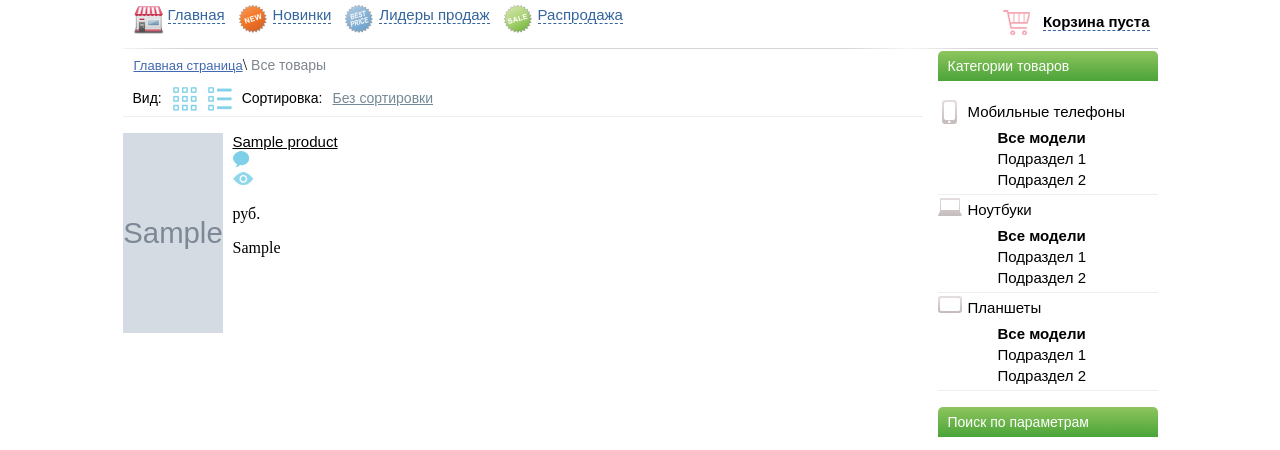
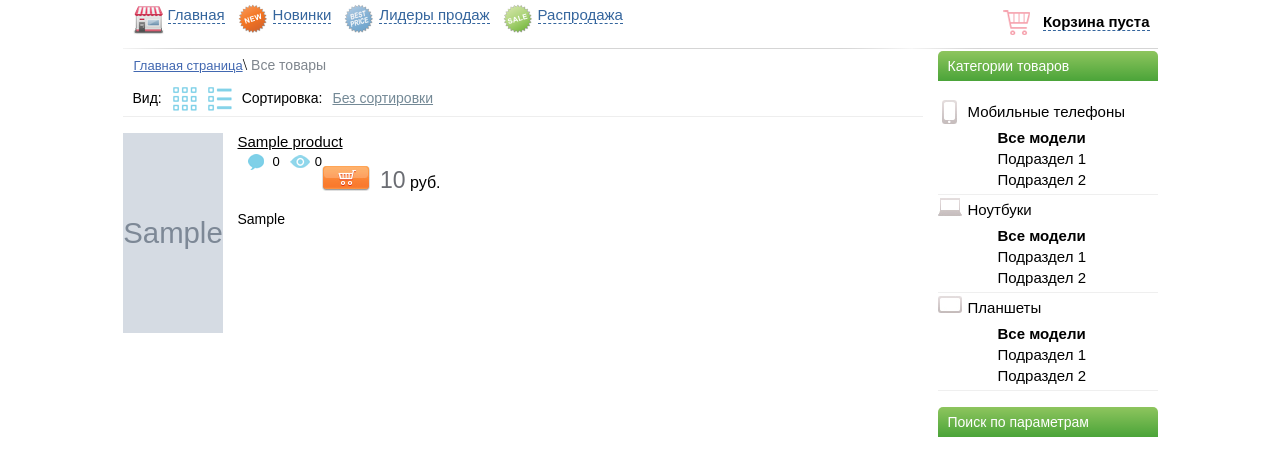
Before and after one commit to Anna-Eliseeva/internet_shop-php, a PHP site: page / in a window 1280 px wide. Shown: the part 226-676 px from the top of the page. Run offline with PHP 8.4, Linux system fonts and the light colour scheme; tables that the repository leaves empty or names only in its code hold one stand-in row (values such as "Sample post"); grey boxes marked "Sample" are stand-in pictures; some libraries are stand-ins or nearby versions.

Commit message:
Добавление кнопки купить на главной странице

```diff
--- a/css/style.css
+++ b/css/style.css
@@ -576,6 +576,12 @@ li {
 
 .style-title-grid a {
     color: black;
+    cursor: pointer;
+}
+
+.style-title-grid a:hover {
+    text-decoration: underline;
+    color: #E26666;
 }
 
 .block-product {
@@ -585,11 +591,34 @@ li {
     height: 230px;
 }
 
+.block-product .reviews-and-counts-grid li {
+    float: left;
+    margin-top: 3px;
+    margin-left: 10px;
+}
+
+.reviews-and-counts-grid > li > p {
+    margin-left: 25px;
+    font: 13px sans-serif;
+    margin-bottom: 0;
+}
+
+#comment {
+    margin-top: -20px;
+    margin-bottom: 0;
+}
+
+#eye {
+    margin-top: -18px;
+    margin-bottom: 0;
+}
+
 .block-images-grid {
     float: left;
     width: auto;
     height: 230px;
-    margin-right: 10px;
+    margin-right: 15px;
+
 }
 
 .block-images-grid img {
@@ -602,3 +631,37 @@ li {
     color: #0A83AB;
     text-decoration: underline;
 }
+
+.style-price-grid {
+    font: 16px sans-serif;
+    margin-left: 15px;
+}
+
+.style-price-grid strong {
+    font: 23px sans-serif;
+    color: #6B6D73;
+}
+
+.add-cart-style-grid {
+    width: 48px;
+    height: 25px;
+    display: block;
+    cursor: pointer;
+    float: left;
+    margin-top: 15px;
+    margin-right: 10px;
+    background: url("/img/add-cart-norm.png");
+}
+
+.add-cart-style-grid:hover {
+    background: url("/img/add-cart-hover.png");
+}
+
+.add-cart-style-grid:active {
+    background: url("/img/add-cart-active.png");
+}
+
+.mini-features {
+    font: 14px/18px sans-serif;
+    margin-top: 10px;
+}
--- a/index.php
+++ b/index.php
@@ -67,14 +67,14 @@ $productList = $stmt->fetchAll(PDO::FETCH_ASSOC);
                         </p>
 
                         <ul class="reviews-and-counts-grid">
-                            <li><img src="/img/comment-icon.png"></li>
-                            <li><img src="/img/eye-icon.png"></li>
+                            <li><img src="/img/comment-icon.png"><p id="comment">0</p></li>
+                            <li><img src="/img/eye-icon.png"><p id="eye">0</p></li>
                         </ul>
 
                         <a class="add-cart-style-grid"></a>
 
                         <p class="style-price-grid">
-                            <strong></strong>
+                            <strong><?= $product['price'] ?></strong>
                             руб.
                         </p>
 
```
Also changed, not shown: img/add-cart-active.png (added), img/add-cart-hover.png (added), img/add-cart-norm.png (added).
